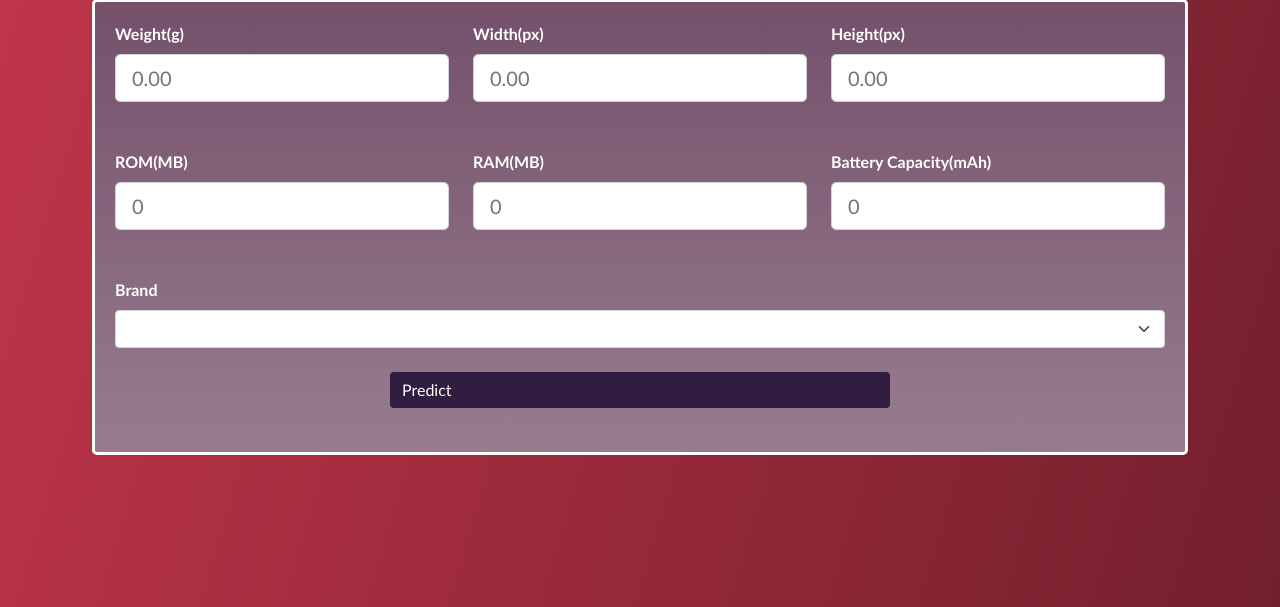
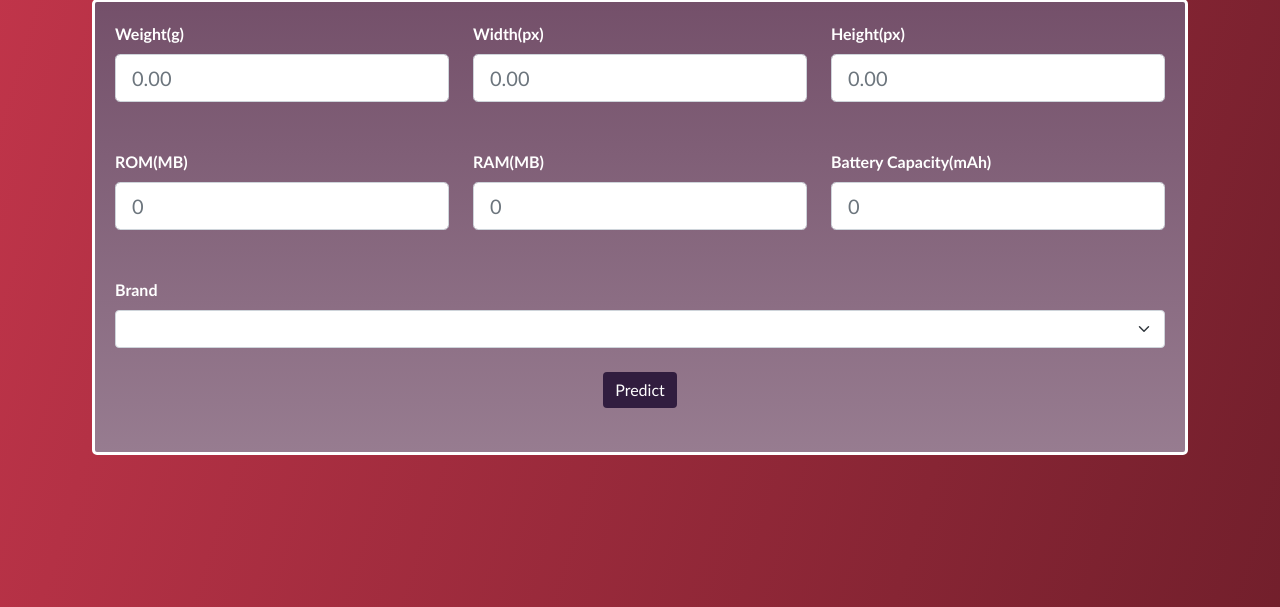
Before and after one commit to GhifSmile/Capstone-Project-CSD-186, a Flask app: page / in a window 1280 px wide. Shown: the part 2158-2765 px from the top of the page. Run offline with Flask 2, Linux system fonts and the light colour scheme; some libraries are stand-ins or nearby versions; some web fonts are replaced.

Commit message:
Update index.html
update ukuran tombol predict

```diff
--- a/templates/index.html
+++ b/templates/index.html
@@ -151,7 +151,7 @@
                         </div>
                     </div>
                     <br>
-                    <button class="btn btn-primary btn-xl" style="display: flex; margin: auto; background-color: #311D3F; min-width: 500px; border: none;">Predict</button>
+                    <button class="btn btn-primary btn-xl" style="display: flex; margin: auto; background-color: #311D3F; min-width: 50px; border: none;">Predict</button>
                     <br>
                 </form>
 
```
